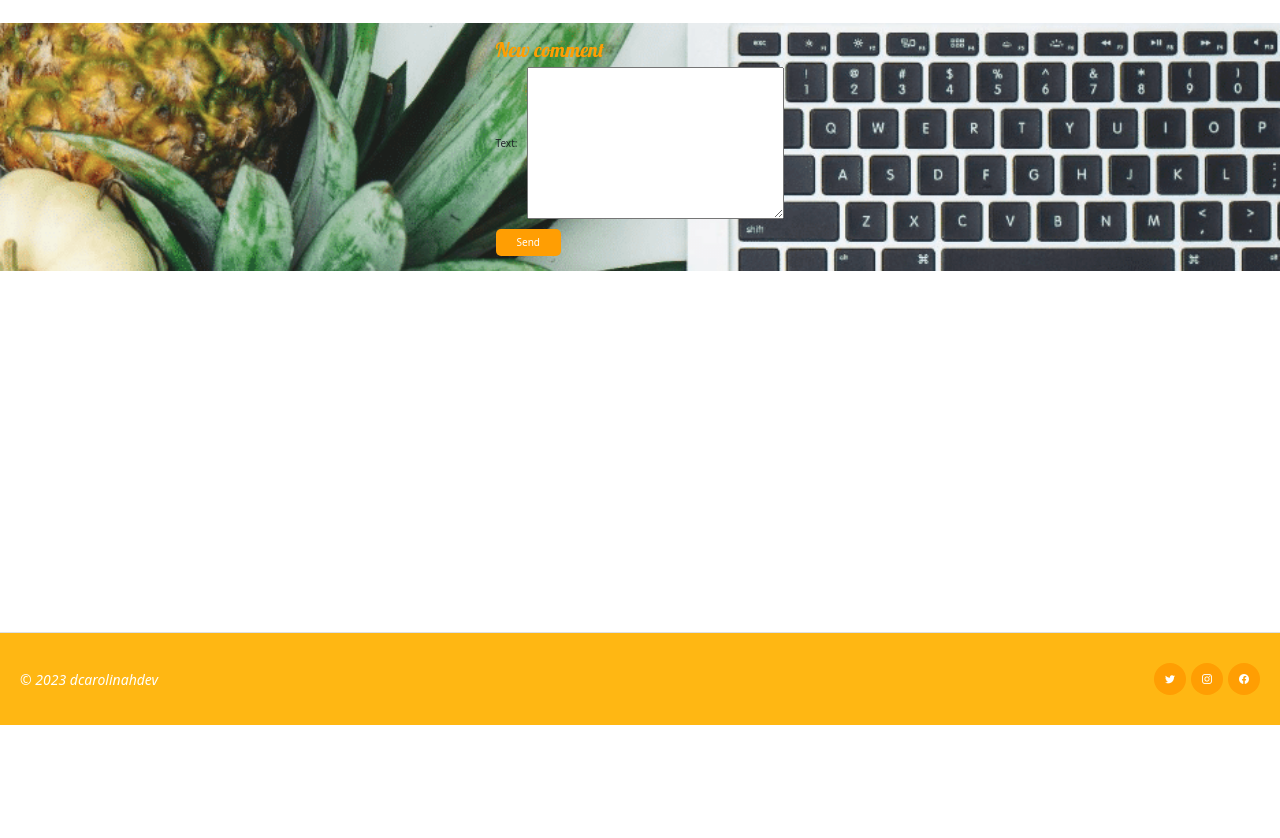
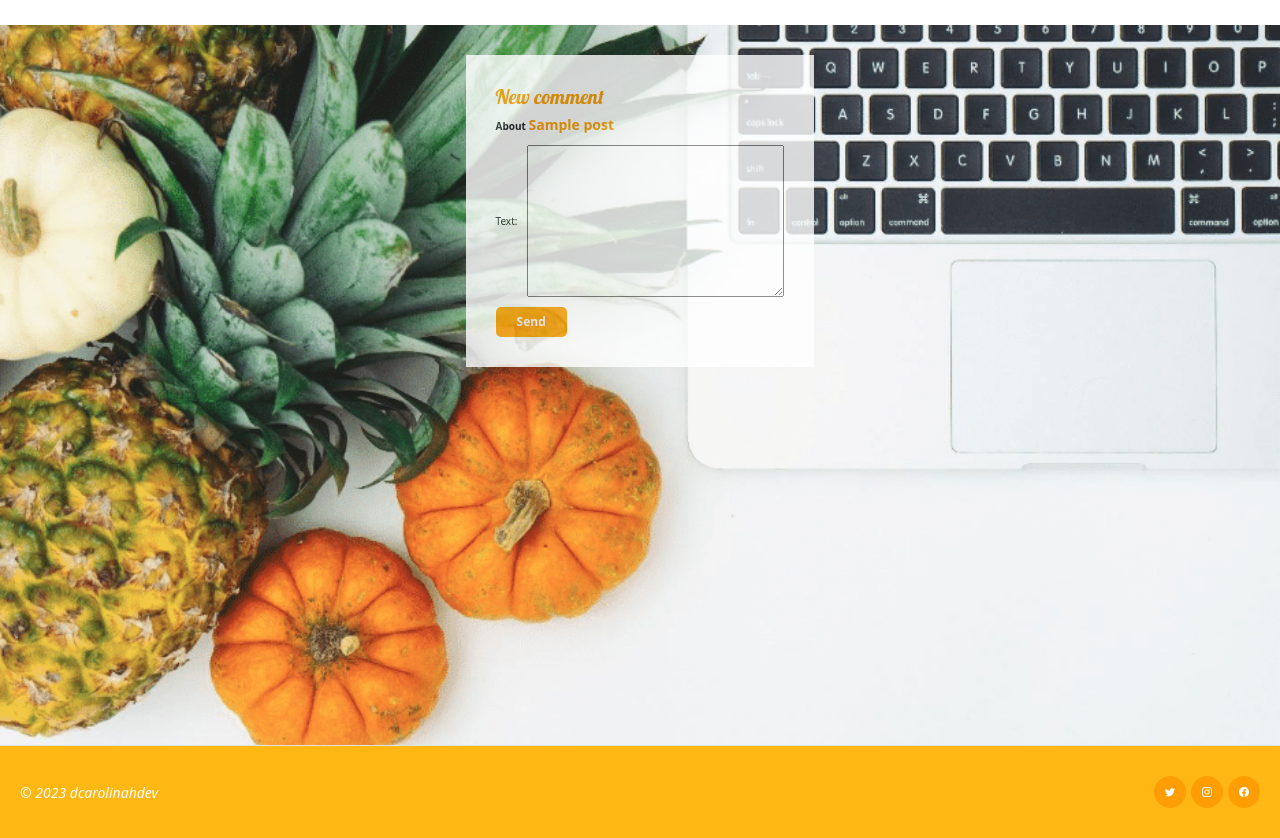
Before and after one commit to dcarolinahdev/dc_blog, a Django app: page /post/1/comment/ in a window 1280 px wide. Shown: the part 75-913 px from the top of the page. Before the commit the page ends 800 px from the top, so only its background shows below. Run offline with Django 4.2, Linux system fonts and the light colour scheme; tables that the repository leaves empty hold one stand-in row (values such as "Sample post").

Commit message:
Updating styles v2

```diff
--- a/blog/static/blog/css/styles.css
+++ b/blog/static/blog/css/styles.css
@@ -102,15 +102,29 @@ header .plus {
 ----------------------------*/
 
 main {
-    margin-top: 9.8rem;
-    padding: 1.5rem 2rem;
+    display: flex;
+    flex-direction: column;
+    align-items: center;
+    gap: 3rem;
+
+    margin-top: 10rem;
+    padding: 3rem 0rem;
+
     background: url("../img/background_main.png");
     background-size: cover;
+    background-position: center;
     background-repeat: no-repeat;
+    min-height: 90vh;
 }
 
 article {
+    display: flex;
+    flex-direction: column;
+    gap: 1rem;
+    width: 80%;
+
     background-color: white;
+    font-size: 1.4rem;
     opacity: 0.9;
     padding: 1rem;
 
@@ -126,7 +140,8 @@ article h2 a,
     font-family: 'Lobster';
 }
 
-.div_post_form {
+.div_post_form,
+.div_comment_form {
     background-color: white;
     opacity: 0.8;
     padding: 2rem 0;
@@ -136,6 +151,20 @@ article h2 a,
 .div_comment_form h2 {
     color: var(--orange-1);
     font-family: 'Lobster';
+}
+
+.div_comment_form p.span {
+    font-weight: bold;
+}
+
+.div_comment_form span {
+    color: var(--orange-1);
+    font-size: 1.4rem;
+}
+
+.div_comment_form button {
+    font-size: 1.2rem;
+    font-weight: bold;
 }
 
 form p {
--- a/blog/templates/blog/add_comment_to_post.html
+++ b/blog/templates/blog/add_comment_to_post.html
@@ -1,14 +1,15 @@
 {% extends 'blog/base.html' %}
 
 {% block content %}
-    <div class="d-flex flex-column align-items-center div_comment_form">
-        <div>
+    <main>
+        <div class="div_comment_form p-5">
             <h2>New comment</h2>
+            <p class="span">About <span>{{ post }}</span></p>
             <form method="POST" class="post-form">{% csrf_token %}
                 <!--{% if error_message %}<div class="errors_form">{{ error_message }}</div>{% endif %}-->
                 {{ form.as_p }}
                 <button type="submit" class="btn btn-blog">Send</button>
             </form>
         </div>
-    </div>
+    </main>
 {% endblock %}
--- a/blog/templates/blog/base.html
+++ b/blog/templates/blog/base.html
@@ -18,10 +18,7 @@
   </head>
   <body>
     {% include 'blog/header.html' %}
-    <main>
-        {% block content %}
-        {% endblock %}
-    </main>
+    {% block content %} {% endblock %}
     {% include 'blog/footer.html' %}
     <!-- boostrap -->
     <script src="https://cdn.jsdelivr.net/npm/bootstrap@5.3.0-alpha1/dist/js/bootstrap.bundle.min.js"></script>
--- a/blog/templates/blog/index.html
+++ b/blog/templates/blog/index.html
@@ -1,7 +1,7 @@
 {% extends 'blog/base.html' %}
 
 {% block content %}
-  <div class="d-flex flex-column gap-5">
+  <main>
     {% for post in posts %}
       <article>
         <time>published: {{ post.published_date }}</time>
@@ -13,5 +13,5 @@
     {% empty %}
       <div class="empty-posts">No posts are available.</div>
     {% endfor %}
-  </div>
+  </main>
 {% endblock %}
--- a/blog/templates/blog/post_detail.html
+++ b/blog/templates/blog/post_detail.html
@@ -2,7 +2,7 @@
 {% load static %}
 
 {% block content %}
-  <div class="d-flex flex-column gap-5">
+  <main class="gap-5">
     <article>
       <div class="post_header d-flex justify-content-between align-items-center">
         {% if post.published_date %}
@@ -63,5 +63,5 @@
         </div>
       </div>
     </article>
-  </div>
+  </main>
 {% endblock %}
--- a/blog/templates/blog/post_draft_list.html
+++ b/blog/templates/blog/post_draft_list.html
@@ -1,7 +1,7 @@
 {% extends 'blog/base.html' %}
 
 {% block content %}
-  <div class="d-flex flex-column gap-5">
+  <main class="gap-5">
     {% for post in posts %}
       <article>
         <time>created: {{ post.created_date }}</time>
@@ -9,5 +9,5 @@
         <p>{{ post.text|linebreaksbr }}</p>
       </article>
     {% endfor %}
-  </div>
+    </main>
 {% endblock %}
--- a/blog/templates/blog/post_edit.html
+++ b/blog/templates/blog/post_edit.html
@@ -1,8 +1,8 @@
 {% extends 'blog/base.html' %}
 
 {% block content %}
-    <div class="d-flex flex-column align-items-center div_post_form">
-        <div>
+    <main>
+        <div class="div_post_form p-5">
             <h2>{{action}} post</h2>
             <form method="POST" class="post-form">{% csrf_token %}
                 <!--{% if error_message %}<div class="errors_form">{{ error_message }}</div>{% endif %}-->
@@ -10,5 +10,5 @@
                 <button type="submit" class="btn btn-blog">Save</button>
             </form>
         </div>
-    </div>
+    </main>
 {% endblock %}
--- a/blog/views.py
+++ b/blog/views.py
@@ -74,7 +74,7 @@ def add_comment_to_post(request, pk):
             return redirect('post_detail', pk=post.pk)
     else:
         form = CommentForm()
-    return render(request, 'blog/add_comment_to_post.html', {'form': form})
+    return render(request, 'blog/add_comment_to_post.html', {'form': form, 'post': post})
 
 def comment_approve(request, pk):
     comment = get_object_or_404(Comment, pk=pk)
```
